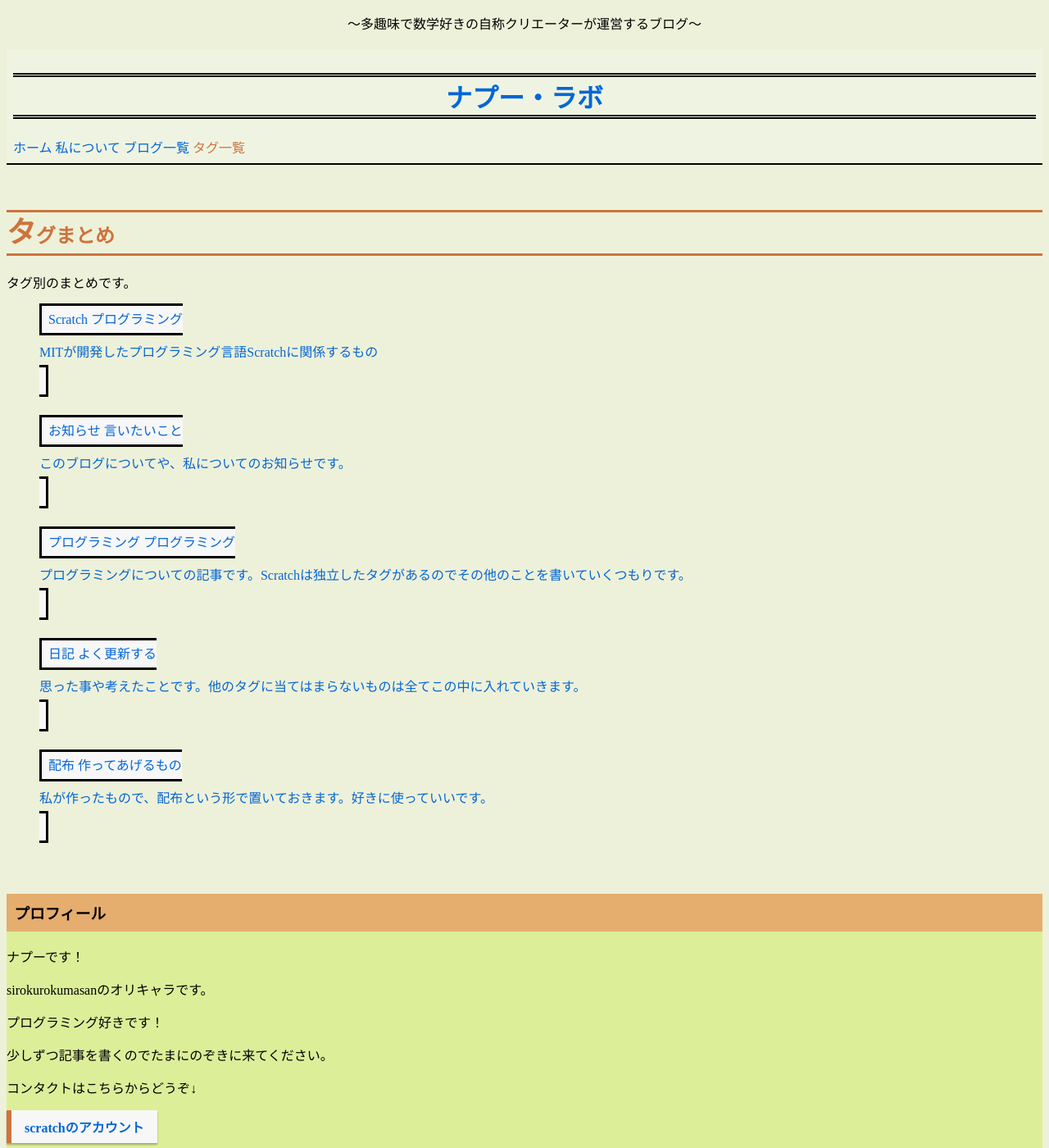
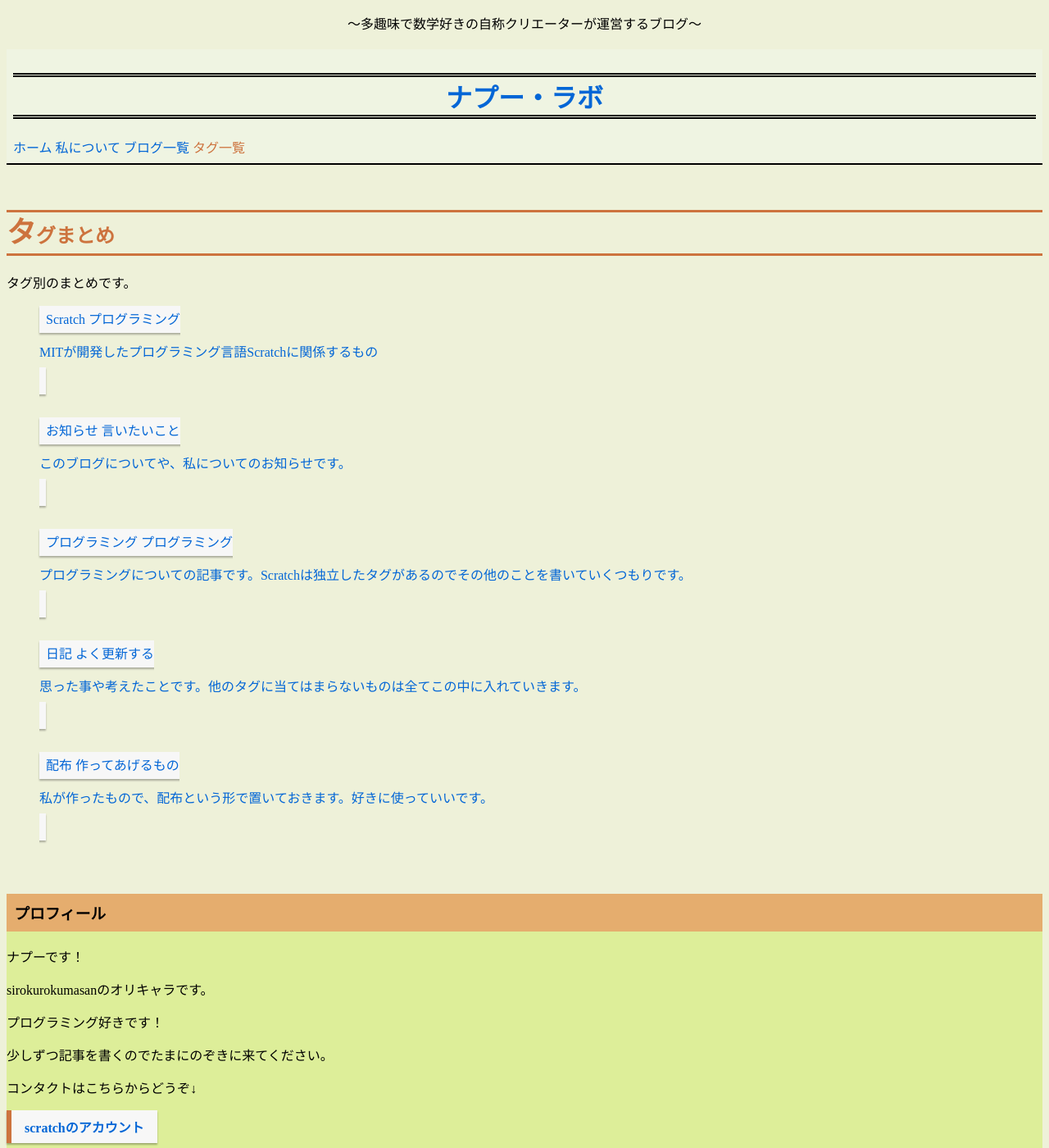
Before and after one commit to sirokurokumasan/sirokurokumasan.github.io, a Jekyll site: the page built from staff.md, in a window 1280 px wide and 1400 px high. Shown: the whole window at 82% size. Built offline with Jekyll 4.4.1, drawn with Linux system fonts in a browser that asks for light colours.

Commit message:
Update main.scss

```diff
--- a/_sass/main.scss
+++ b/_sass/main.scss
@@ -102,9 +102,9 @@ footer {
 }
 
 .block{
-  border: solid 3px #000;
   background: #f7f7f7;
   padding:0.5em;
-  width: 80%;
-  height: 500px;
+  width: 100%;
+  height: 80%;
+  box-shadow: 0px 2px 2px rgba(0, 0, 0, 0.29);
 }
```
